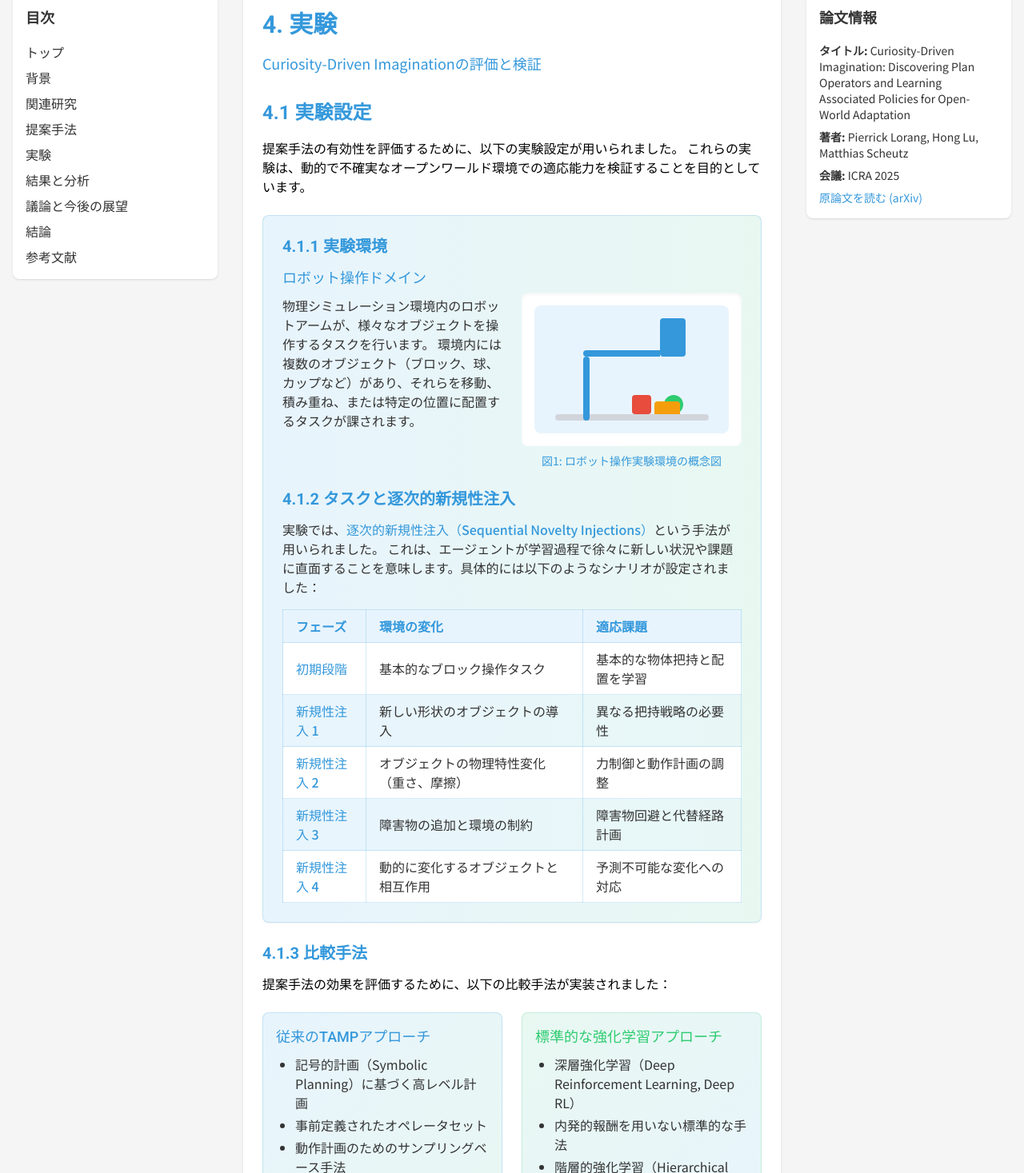
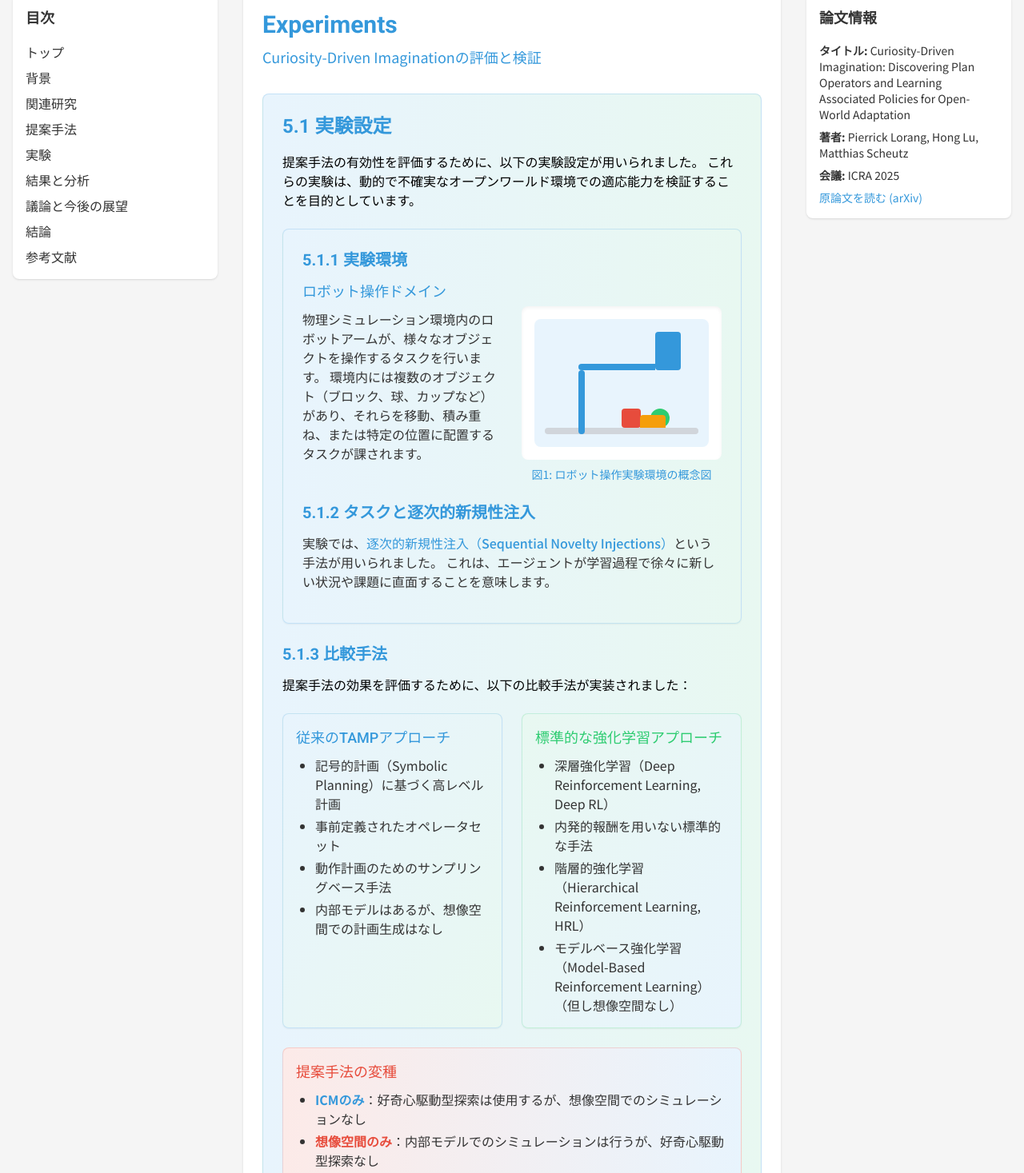
Before and after one commit to KyosukeIchikawa/ai_agent_articles, a Next.js app: page /experiments in a window 1280 px wide. Shown: the part 103-1570 px from the top of the page at 80% size. Built offline with nearby package versions, Linux system fonts and the light colour scheme.

Commit message:
Refactor all pages

```diff
--- a/src/pages/experiments/index.js
+++ b/src/pages/experiments/index.js
@@ -2,10 +2,15 @@ import React, { useEffect, useState } from 'react';
 import Layout from '../../components/Layout';
 import Navigation from '../../components/Navigation';
 import ResponsiveChart from '../../components/ResponsiveChart';
+import SectionHeader from '../../components/SectionHeader';
+import SectionContainer from '../../components/SectionContainer';
+import ExperimentPhaseCards from '../../components/ExperimentPhaseCards';
+import ExperimentTable from '../../components/ExperimentTable';
 import dynamic from 'next/dynamic';
 import { Chart as ChartJS, CategoryScale, LinearScale, BarElement, PointElement, Title, Tooltip, Legend } from 'chart.js';
 import { getChartColors, getBarChartOptions, getLineChartOptions } from '../../utils/chartUtils';
 import FigureWithCaption from '../../components/FigureWithCaption';
+import { getPaperById } from '../../data/papers';
 
 // Chart.jsコンポーネントの登録
 ChartJS.register(
@@ -30,6 +35,8 @@ const ClientSideScatterChart = dynamic(() =>
 );
 
 export default function Experiments() {
+  const paper = getPaperById('curiosity-driven-imagination');
+
   // Tailwindカラーの変数を作成
   const [colors, setColors] = useState(getChartColors());
   const [isMounted, setIsMounted] = useState(false);
@@ -42,6 +49,35 @@ export default function Experiments() {
       setColors(getChartColors());
     }
   }, []);
+
+  // 実験フェーズのデータ
+  const experimentPhases = [
+    {
+      title: "初期段階",
+      changes: "基本的なブロック操作タスク",
+      challenges: "基本的な物体把持と配置を学習"
+    },
+    {
+      title: "新規性注入 1",
+      changes: "新しい形状のオブジェクトの導入",
+      challenges: "異なる把持戦略の必要性"
+    },
+    {
+      title: "新規性注入 2",
+      changes: "オブジェクトの物理特性変化（重さ、摩擦）",
+      challenges: "力制御と動作計画の調整"
+    },
+    {
+      title: "新規性注入 3",
+      changes: "障害物の追加と環境の制約",
+      challenges: "障害物回避と代替経路計画"
+    },
+    {
+      title: "新規性注入 4",
+      changes: "動的に変化するオブジェクトと相互作用",
+      challenges: "予測不可能な変化への対応"
+    }
+  ];
 
   // タスク達成率のデータ
   const taskCompletionData = {
@@ -131,18 +167,45 @@ export default function Experiments() {
     '適応能力'
   );
 
+  // 比較手法のデータ
+  const comparisonMethods = [
+    {
+      title: "従来のTAMPアプローチ",
+      colorClass: "from-primary-light to-secondary-light",
+      borderClass: "border-primary/20",
+      titleClass: "text-primary",
+      features: [
+        "記号的計画（Symbolic Planning）に基づく高レベル計画",
+        "事前定義されたオペレータセット",
+        "動作計画のためのサンプリングベース手法",
+        "内部モデルはあるが、想像空間での計画生成はなし"
+      ]
+    },
+    {
+      title: "標準的な強化学習アプローチ",
+      colorClass: "from-secondary-light to-primary-light",
+      borderClass: "border-secondary/20",
+      titleClass: "text-secondary",
+      features: [
+        "深層強化学習（Deep Reinforcement Learning, Deep RL）",
+        "内発的報酬を用いない標準的な手法",
+        "階層的強化学習（Hierarchical Reinforcement Learning, HRL）",
+        "モデルベース強化学習（Model-Based Reinforcement Learning）（但し想像空間なし）"
+      ]
+    }
+  ];
+
   return (
     <Layout title="実験と結果">
       <div className="space-y-8">
-        <header>
-          <h1 className="text-3xl font-bold mb-4 text-primary">4. 実験</h1>
-          <p className="text-lg text-primary">
-            Curiosity-Driven Imaginationの評価と検証
-          </p>
-        </header>
+        <SectionHeader
+          number="5"
+          title="Experiments"
+          subtitle="Curiosity-Driven Imaginationの評価と検証"
+        />
 
-        <section>
-          <h2 className="text-2xl font-bold mb-4 text-primary">4.1 実験設定</h2>
+        <SectionContainer>
+          <h2 className="text-2xl font-bold mb-4 text-primary">5.1 実験設定</h2>
           <div className="prose max-w-none">
             <p>
               提案手法の有効性を評価するために、以下の実験設定が用いられました。
@@ -150,7 +213,7 @@ export default function Experiments() {
             </p>
 
             <div className="bg-gradient-to-r from-primary-light to-secondary-light p-6 rounded-lg shadow-sm border border-primary/20 my-6">
-              <h3 className="text-xl font-semibold mb-3 text-primary">4.1.1 実験環境</h3>
+              <h3 className="text-xl font-semibold mb-3 text-primary">5.1.1 実験環境</h3>
 
               <div className="flex flex-col md:grid md:grid-cols-2 gap-6 mb-6">
                 <div className="order-2 md:order-1">
@@ -180,152 +243,32 @@ export default function Experiments() {
                 </figure>
               </div>
 
-              <h3 className="text-xl font-semibold mb-3 text-primary">4.1.2 タスクと逐次的新規性注入</h3>
+              <h3 className="text-xl font-semibold mb-3 text-primary">5.1.2 タスクと逐次的新規性注入</h3>
 
               <p className="text-text mb-4">
                 実験では、<span className="text-primary font-medium">逐次的新規性注入（Sequential Novelty Injections）</span>という手法が用いられました。
-                これは、エージェントが学習過程で徐々に新しい状況や課題に直面することを意味します。具体的には以下のようなシナリオが設定されました：
+                これは、エージェントが学習過程で徐々に新しい状況や課題に直面することを意味します。
               </p>
 
-              {/* デスクトップビュー用のテーブル */}
-              <div className="hidden md:block overflow-x-auto">
-                <table className="min-w-full border-collapse">
-                  <thead>
-                    <tr className="bg-primary-light">
-                      <th className="px-4 py-2 border border-primary/20 text-left text-primary">フェーズ</th>
-                      <th className="px-4 py-2 border border-primary/20 text-left text-primary">環境の変化</th>
-                      <th className="px-4 py-2 border border-primary/20 text-left text-primary">適応課題</th>
-                    </tr>
-                  </thead>
-                  <tbody>
-                    <tr className="bg-white">
-                      <td className="px-4 py-2 border border-primary/20 font-medium text-primary">初期段階</td>
-                      <td className="px-4 py-2 border border-primary/20 text-text">基本的なブロック操作タスク</td>
-                      <td className="px-4 py-2 border border-primary/20 text-text">基本的な物体把持と配置を学習</td>
-                    </tr>
-                    <tr className="bg-primary-light/30">
-                      <td className="px-4 py-2 border border-primary/20 font-medium text-primary">新規性注入 1</td>
-                      <td className="px-4 py-2 border border-primary/20 text-text">新しい形状のオブジェクトの導入</td>
-                      <td className="px-4 py-2 border border-primary/20 text-text">異なる把持戦略の必要性</td>
-                    </tr>
-                    <tr className="bg-white">
-                      <td className="px-4 py-2 border border-primary/20 font-medium text-primary">新規性注入 2</td>
-                      <td className="px-4 py-2 border border-primary/20 text-text">オブジェクトの物理特性変化（重さ、摩擦）</td>
-                      <td className="px-4 py-2 border border-primary/20 text-text">力制御と動作計画の調整</td>
-                    </tr>
-                    <tr className="bg-primary-light/30">
-                      <td className="px-4 py-2 border border-primary/20 font-medium text-primary">新規性注入 3</td>
-                      <td className="px-4 py-2 border border-primary/20 text-text">障害物の追加と環境の制約</td>
-                      <td className="px-4 py-2 border border-primary/20 text-text">障害物回避と代替経路計画</td>
-                    </tr>
-                    <tr className="bg-white">
-                      <td className="px-4 py-2 border border-primary/20 font-medium text-primary">新規性注入 4</td>
-                      <td className="px-4 py-2 border border-primary/20 text-text">動的に変化するオブジェクトと相互作用</td>
-                      <td className="px-4 py-2 border border-primary/20 text-text">予測不可能な変化への対応</td>
-                    </tr>
-                  </tbody>
-                </table>
+              <ExperimentPhaseCards phases={experimentPhases} />
             </div>
 
-              {/* モバイルビュー用のカードレイアウト */}
-              <div className="md:hidden space-y-4">
-                <div className="bg-white rounded-lg shadow-sm border border-primary/20 p-4">
-                  <h4 className="text-primary font-medium mb-2">初期段階</h4>
-                  <div className="grid grid-cols-1 gap-2">
-                    <div>
-                      <div className="text-xs text-primary font-medium">環境の変化</div>
-                      <div className="text-text">基本的なブロック操作タスク</div>
-                    </div>
-                    <div>
-                      <div className="text-xs text-primary font-medium">適応課題</div>
-                      <div className="text-text">基本的な物体把持と配置を学習</div>
-                    </div>
-                  </div>
-                </div>
-
-                <div className="bg-primary-light/30 rounded-lg shadow-sm border border-primary/20 p-4">
-                  <h4 className="text-primary font-medium mb-2">新規性注入 1</h4>
-                  <div className="grid grid-cols-1 gap-2">
-                    <div>
-                      <div className="text-xs text-primary font-medium">環境の変化</div>
-                      <div className="text-text">新しい形状のオブジェクトの導入</div>
-                    </div>
-                    <div>
-                      <div className="text-xs text-primary font-medium">適応課題</div>
-                      <div className="text-text">異なる把持戦略の必要性</div>
-                    </div>
-                  </div>
-                </div>
-
-                <div className="bg-white rounded-lg shadow-sm border border-primary/20 p-4">
-                  <h4 className="text-primary font-medium mb-2">新規性注入 2</h4>
-                  <div className="grid grid-cols-1 gap-2">
-                    <div>
-                      <div className="text-xs text-primary font-medium">環境の変化</div>
-                      <div className="text-text">オブジェクトの物理特性変化（重さ、摩擦）</div>
-                    </div>
-                    <div>
-                      <div className="text-xs text-primary font-medium">適応課題</div>
-                      <div className="text-text">力制御と動作計画の調整</div>
-                    </div>
-                  </div>
-                </div>
-
-                <div className="bg-primary-light/30 rounded-lg shadow-sm border border-primary/20 p-4">
-                  <h4 className="text-primary font-medium mb-2">新規性注入 3</h4>
-                  <div className="grid grid-cols-1 gap-2">
-                    <div>
-                      <div className="text-xs text-primary font-medium">環境の変化</div>
-                      <div className="text-text">障害物の追加と環境の制約</div>
-                    </div>
-                    <div>
-                      <div className="text-xs text-primary font-medium">適応課題</div>
-                      <div className="text-text">障害物回避と代替経路計画</div>
-                    </div>
-                  </div>
-                </div>
-
-                <div className="bg-white rounded-lg shadow-sm border border-primary/20 p-4">
-                  <h4 className="text-primary font-medium mb-2">新規性注入 4</h4>
-                  <div className="grid grid-cols-1 gap-2">
-                    <div>
-                      <div className="text-xs text-primary font-medium">環境の変化</div>
-                      <div className="text-text">動的に変化するオブジェクトと相互作用</div>
-                    </div>
-                    <div>
-                      <div className="text-xs text-primary font-medium">適応課題</div>
-                      <div className="text-text">予測不可能な変化への対応</div>
-                    </div>
-                  </div>
-                </div>
-              </div>
-            </div>
-
-            <h3 className="text-xl font-bold mb-3 text-primary">4.1.3 比較手法</h3>
+            <h3 className="text-xl font-bold mb-3 text-primary">5.1.3 比較手法</h3>
             <p>
               提案手法の効果を評価するために、以下の比較手法が実装されました：
             </p>
 
             <div className="grid md:grid-cols-2 gap-6 my-6">
-              <div className="bg-gradient-to-br from-primary-light to-secondary-light p-4 rounded-lg shadow-sm border border-primary/20">
-                <h4 className="text-lg font-medium mb-2 text-primary">従来のTAMPアプローチ</h4>
+              {comparisonMethods.map((method, index) => (
+                <div key={index} className={`bg-gradient-to-br ${method.colorClass} p-4 rounded-lg shadow-sm border ${method.borderClass}`}>
+                  <h4 className={`text-lg font-medium mb-2 ${method.titleClass}`}>{method.title}</h4>
                   <ul className="list-disc pl-6 space-y-1 text-text">
-                  <li>記号的計画（Symbolic Planning）に基づく高レベル計画</li>
-                  <li>事前定義されたオペレータセット</li>
-                  <li>動作計画のためのサンプリングベース手法</li>
-                  <li>内部モデルはあるが、想像空間での計画生成はなし</li>
+                    {method.features.map((feature, fIndex) => (
+                      <li key={fIndex}>{feature}</li>
+                    ))}
                   </ul>
                 </div>
-
-              <div className="bg-gradient-to-br from-secondary-light to-primary-light p-4 rounded-lg shadow-sm border border-secondary/20">
-                <h4 className="text-lg font-medium mb-2 text-secondary">標準的な強化学習アプローチ</h4>
-                <ul className="list-disc pl-6 space-y-1 text-text">
-                  <li>深層強化学習（Deep Reinforcement Learning, Deep RL）</li>
-                  <li>内発的報酬を用いない標準的な手法</li>
-                  <li>階層的強化学習（Hierarchical Reinforcement Learning, HRL）</li>
-                  <li>モデルベース強化学習（Model-Based Reinforcement Learning）（但し想像空間なし）</li>
-                </ul>
-              </div>
+              ))}
             </div>
 
             <div className="bg-gradient-to-r from-accent-light to-primary-light p-4 rounded-lg shadow-sm border border-accent/20">
@@ -337,7 +280,7 @@ export default function Experiments() {
               </ul>
             </div>
 
-            <h3 className="text-xl font-bold mb-3 mt-6 text-primary">4.1.4 評価指標</h3>
+            <h3 className="text-xl font-bold mb-3 mt-6 text-primary">5.1.4 評価指標</h3>
             <p>
               以下の指標を用いて各手法の性能を評価しました：
             </p>
@@ -350,12 +293,10 @@ export default function Experiments() {
               <li><strong className="text-primary">ロバスト性</strong>：環境の変動に対するパフォーマンスの安定性</li>
             </ul>
           </div>
-        </section>
+        </SectionContainer>
 
-        <section>
-          <h2 className="text-2xl font-bold mb-4 text-primary">4.2 実験結果</h2>
-          <div className="bg-gradient-to-r from-secondary-light to-secondary-light/30 p-6 rounded-lg shadow-sm border border-secondary/20 my-6">
-            <h3 className="text-xl font-semibold mb-3 text-secondary border-b border-secondary/20 pb-2">4.2 実験結果</h3>
+        <SectionContainer>
+          <h2 className="text-2xl font-bold mb-4 text-primary">5.2 実験結果</h2>
           <div className="prose max-w-none">
             <p>
               実験結果は、提案手法「Curiosity-Driven Imagination」が従来のアプローチと比較して、
@@ -363,7 +304,7 @@ export default function Experiments() {
             </p>
 
             <div className="bg-gradient-to-r from-primary-light to-secondary-light p-6 rounded-lg shadow-sm border border-primary/20 my-6">
-                  <h3 className="text-xl font-semibold mb-3 text-primary">4.2.1 主要な実験結果</h3>
+              <h3 className="text-xl font-semibold mb-3 text-primary">5.2.1 主要な実験結果</h3>
 
               <div className="mb-6">
                 <h4 className="text-lg font-medium mb-2 text-primary">タスク達成率</h4>
@@ -414,7 +355,7 @@ export default function Experiments() {
               </div>
             </div>
 
-              <h3 className="text-xl font-bold mb-3 text-primary">4.2.2 コンポーネント分析</h3>
+            <h3 className="text-xl font-bold mb-3 text-primary">5.2.2 コンポーネント分析</h3>
 
             <p>
               提案手法の各コンポーネントの貢献を評価するために、異なる変種の比較実験が行われました：
@@ -454,8 +395,7 @@ export default function Experiments() {
               </div>
             </div>
           </div>
-          </div>
-        </section>
+        </SectionContainer>
 
         <Navigation
           paperId="curiosity-driven-imagination"
```
Also changed, not shown: src/pages/background/index.js (+16 -11 lines), src/pages/conclusion/index.js (+24 -20 lines), src/pages/discussion/index.js (+24 -20 lines), src/pages/index.js (+8 -13 lines), src/pages/related-work/index.js (+13 -9 lines), src/pages/results/index.js (+17 -12 lines). Lines whose indentation alone changed are shown as unchanged.
